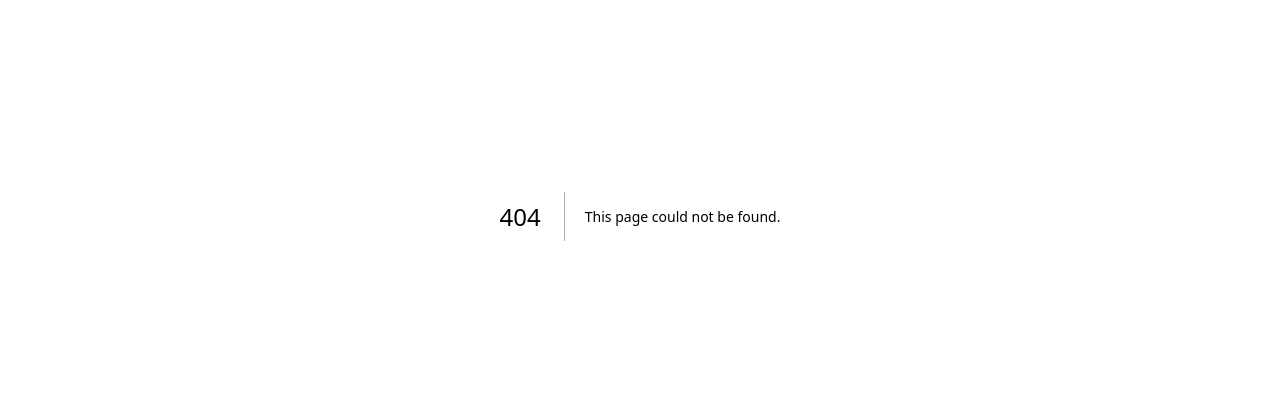
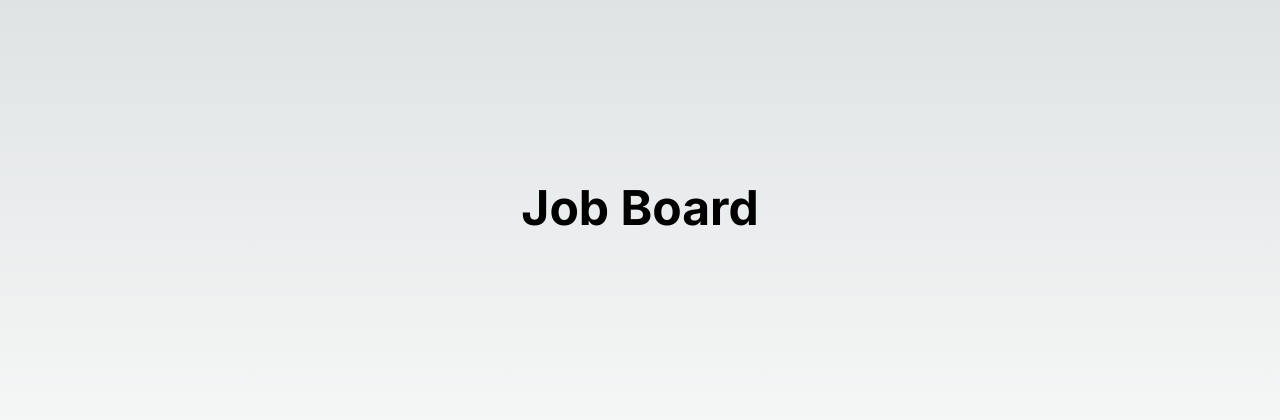
Before and after one commit to zaktech96/job-board, a Next.js app: page /Section in a window 1280 px wide. Before the commit this address had no page. Shown: the part 184-604 px from the top of the page. Built offline with nearby package versions, Linux system fonts and the light colour scheme.

Commit message:
Routing Applied adding section page

```diff
--- /dev/null
+++ b/src/app/Section/page.tsx
@@ -0,0 +1,8 @@
+
+export default function Section() {
+    return (
+    <main className="flex flex-col items-center justify-center min-h-screen p-24">
+         <h1 className="text-5xl font-bold mb-4">Job Board</h1>
+    </main>
+  );
+}
--- a/src/app/Test/page.tsx
+++ b/src/app/Test/page.tsx
@@ -1,5 +1,6 @@
 import { Input } from "@/components/ui/input"
-import Typewriter from 'typewriter-effect';
+import Link from 'next/link';
+
 
 export default function Inputs() {
   //create
@@ -7,10 +8,15 @@
   // const onSubmit = (data) => {
   //   console.log(data);
   // };
-
     return (
     <main className="flex flex-col items-center justify-center min-h-screen p-24">
-      <Input />
+        <Input />
+
+         <Link href="/Section">
+        <button className="mt-4 bg-blue-500 hover:bg-blue-700 text-white font-bold py-2 px-4 rounded">
+          Go to Input Page
+        </button>
+      </Link>
     </main>
   );
 }
```
